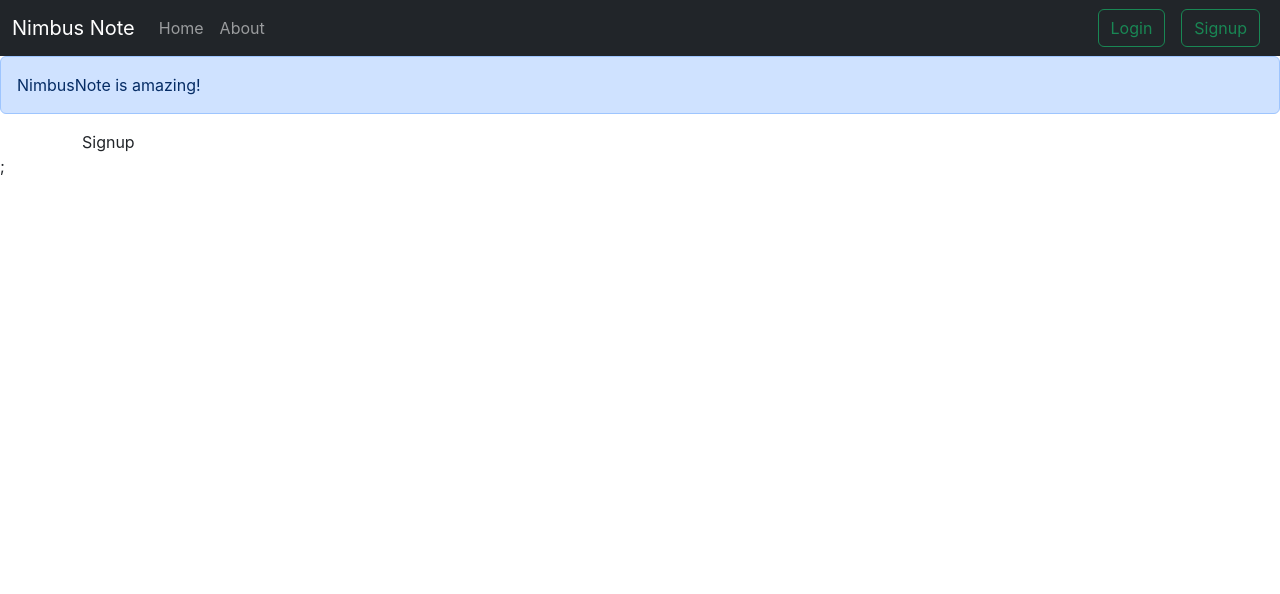
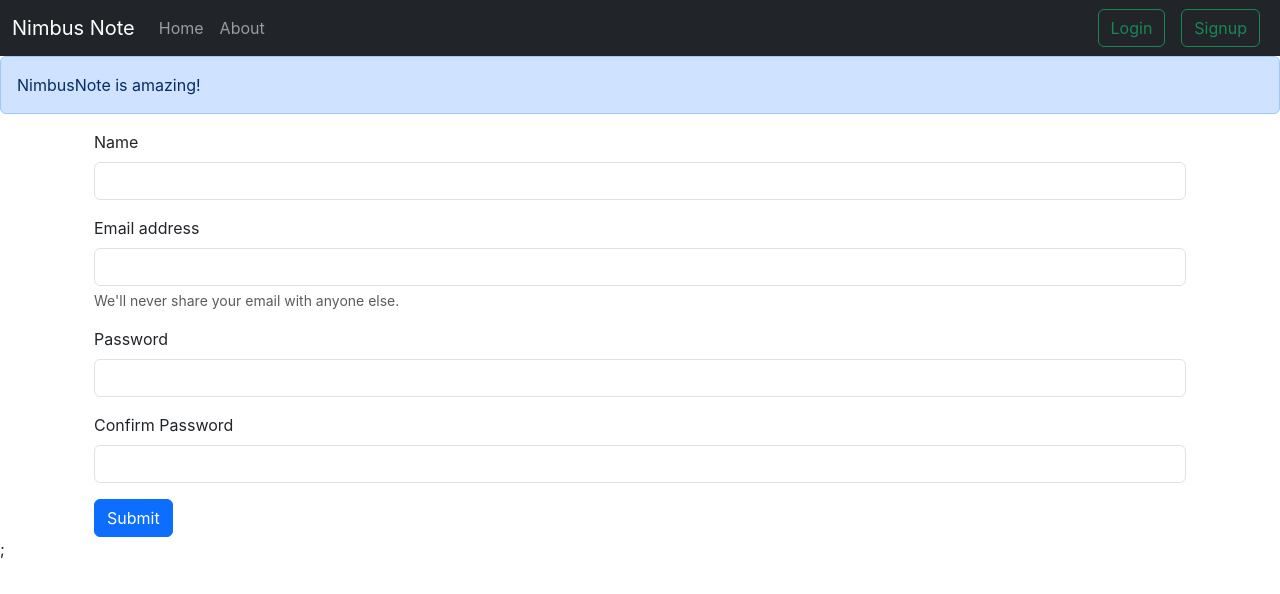
Before and after one commit to Saga690/nimbus-note, a React (Create React App) app: page /signup in a window 1280 px wide. Shown: the top 594 px of the page. Built offline with nearby package versions, Linux system fonts and the light colour scheme.

Commit message:
Signup functionality

```diff
--- a/src/components/Signup.js
+++ b/src/components/Signup.js
@@ -1,9 +1,68 @@
-import React from 'react'
+import React, { useState } from 'react'
+import { useNavigate } from 'react-router-dom';
 
 const Signup = () => {
-  return (
-    <div>Signup</div>
-  )
+
+    let navigate = useNavigate();
+
+    const [credentials, setCredentials] = useState({ name: "", email: "", password: "", cpassword: "" });
+
+    const handleSubmit = async (e) => {
+        e.preventDefault();
+
+        if (credentials.password !== credentials.cpassword) {
+            alert("Passwords do not match");
+            return;
+        }
+
+        const { name, email, password } = credentials;
+        const response = await fetch("http://localhost:5000/api/auth/createuser", {
+            method: 'POST',
+            headers: {
+                'Content-Type': 'application/json'
+            },
+            body: JSON.stringify({ name, email, password })
+        });
+        const json = await response.json();
+        console.log(json);
+
+        if (json.success) {
+            localStorage.setItem('token', json.authToken);
+            navigate("/");
+        }
+        else {
+            alert("Invalid Credentials");
+        }
+    }
+
+    const onChange = (e) => {
+        setCredentials({ ...credentials, [e.target.name]: e.target.value });
+    }
+
+    return (
+        <div className='container'>
+            <form onSubmit={handleSubmit}>
+                <div className="mb-3">
+                    <label htmlFor="name" className="form-label">Name</label>
+                    <input type="text" className="form-control" id="name" name="name" onChange={onChange} aria-describedby="emailHelp" required />
+                </div>
+                <div className="mb-3">
+                    <label htmlFor="email" className="form-label">Email address</label>
+                    <input type="email" className="form-control" id="email" name="email" onChange={onChange} aria-describedby="emailHelp" required />
+                    <div id="emailHelp" className="form-text">We'll never share your email with anyone else.</div>
+                </div>
+                <div className="mb-3">
+                    <label htmlFor="password" className="form-label">Password</label>
+                    <input type="password" className="form-control" name="password" onChange={onChange} id="password" minLength={5} required />
+                </div>
+                <div className="mb-3">
+                    <label htmlFor="cpassword" className="form-label">Confirm Password</label>
+                    <input type="password" className="form-control" name="cpassword" onChange={onChange} id="cpassword" minLength={5} required />
+                </div>
+                <button type="submit" className="btn btn-primary">Submit</button>
+            </form>
+        </div>
+    )
 }
 
 export default Signup
```
Also changed, not shown: 1 other file (tests, documents, lock files or other folders).
